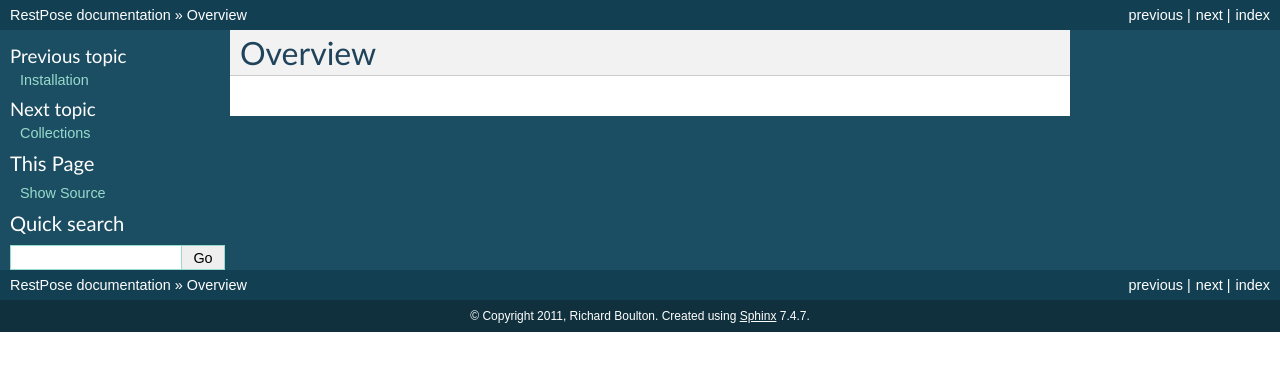
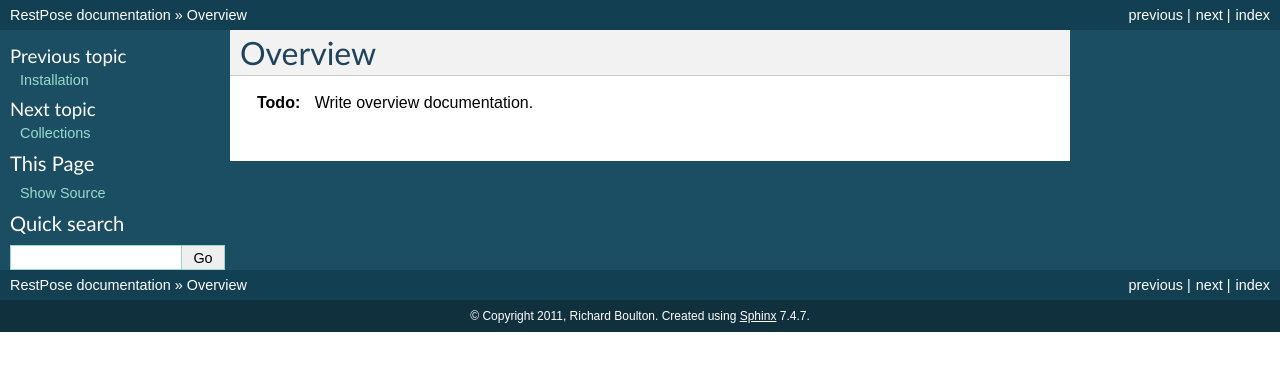
Before and after one commit to restpose/restpose, a Sphinx documentation site: the page built from docs/intro.rst, in a window 1280 px wide. Shown: the top 371 px of the page. Built offline with Sphinx 7.4.7, drawn with Linux system fonts in a browser that asks for light colours; formulas are drawn with MathJax 3; some of the changed lines change nothing that is shown.

Commit message:
Tweaks to the doc config, and add httpdomain

```diff
--- a/docs/conf.py
+++ b/docs/conf.py
@@ -25,7 +25,7 @@
 
 # Add any Sphinx extension module names here, as strings. They can be extensions
 # coming with Sphinx (named 'sphinx.ext.*') or your custom ones.
-extensions = ['sphinx.ext.intersphinx', 'sphinx.ext.todo', 'sphinx.ext.pngmath']
+extensions = ['sphinx.ext.intersphinx', 'sphinx.ext.todo', 'sphinxcontrib.httpdomain']
 
 # Add any paths that contain templates here, relative to this directory.
 templates_path = ['_templates']
@@ -223,7 +223,7 @@
 # -- Options for Epub output ---------------------------------------------------
 
 # Bibliographic Dublin Core info.
-epub_title = u'RestPose'
+epub_title = u'RestPose Server'
 epub_author = u'Richard Boulton'
 epub_publisher = u'Richard Boulton'
 epub_copyright = u'2011, Richard Boulton'
@@ -260,6 +260,9 @@
 #epub_tocdup = True
 
 
-# Example configuration for intersphinx: refer to the Python standard library.
-#intersphinx_mapping = {'http://docs.python.org/': None}
-intersphinx_mapping = {}
+intersphinx_mapping = {
+  'restpose-py': ('http://readthedocs.org/docs/restpose-py/en/latest/', None),
+}
+
+# Cause todos to be displayed.
+todo_include_todos = True
```
